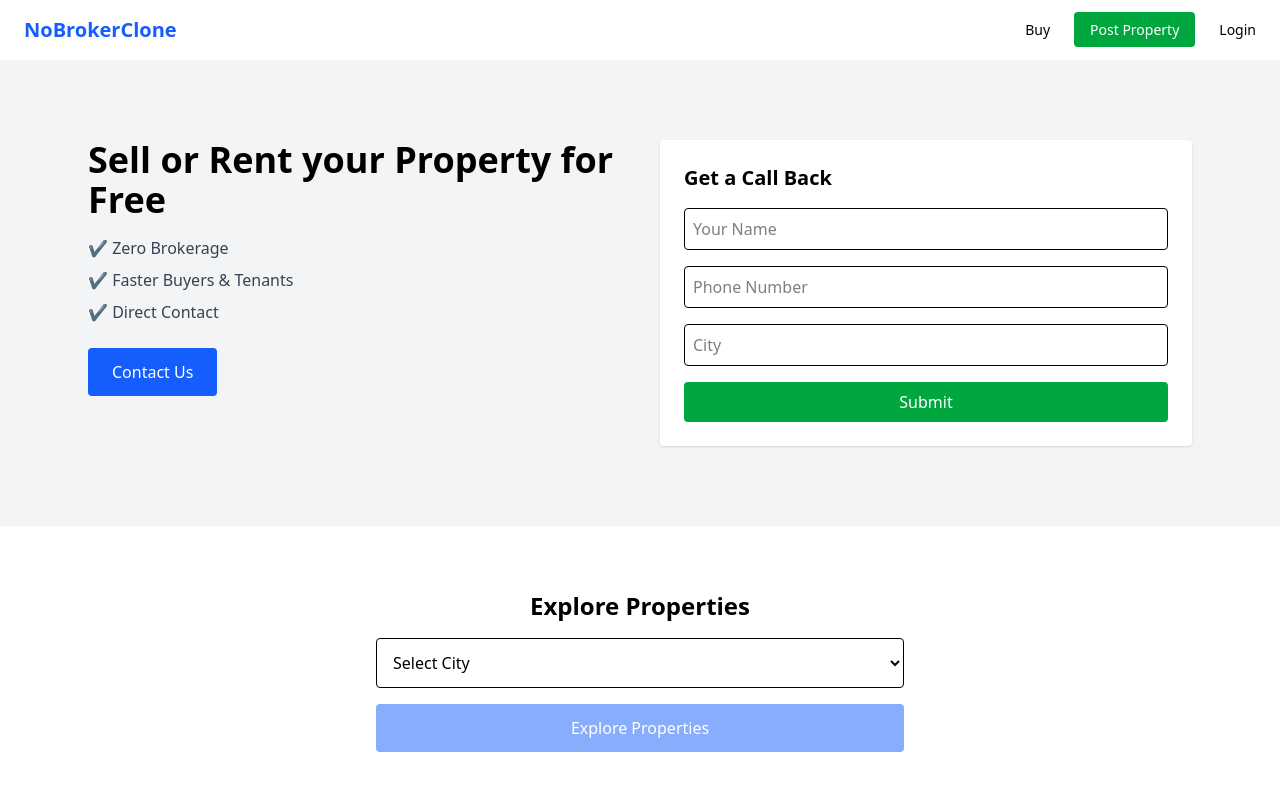
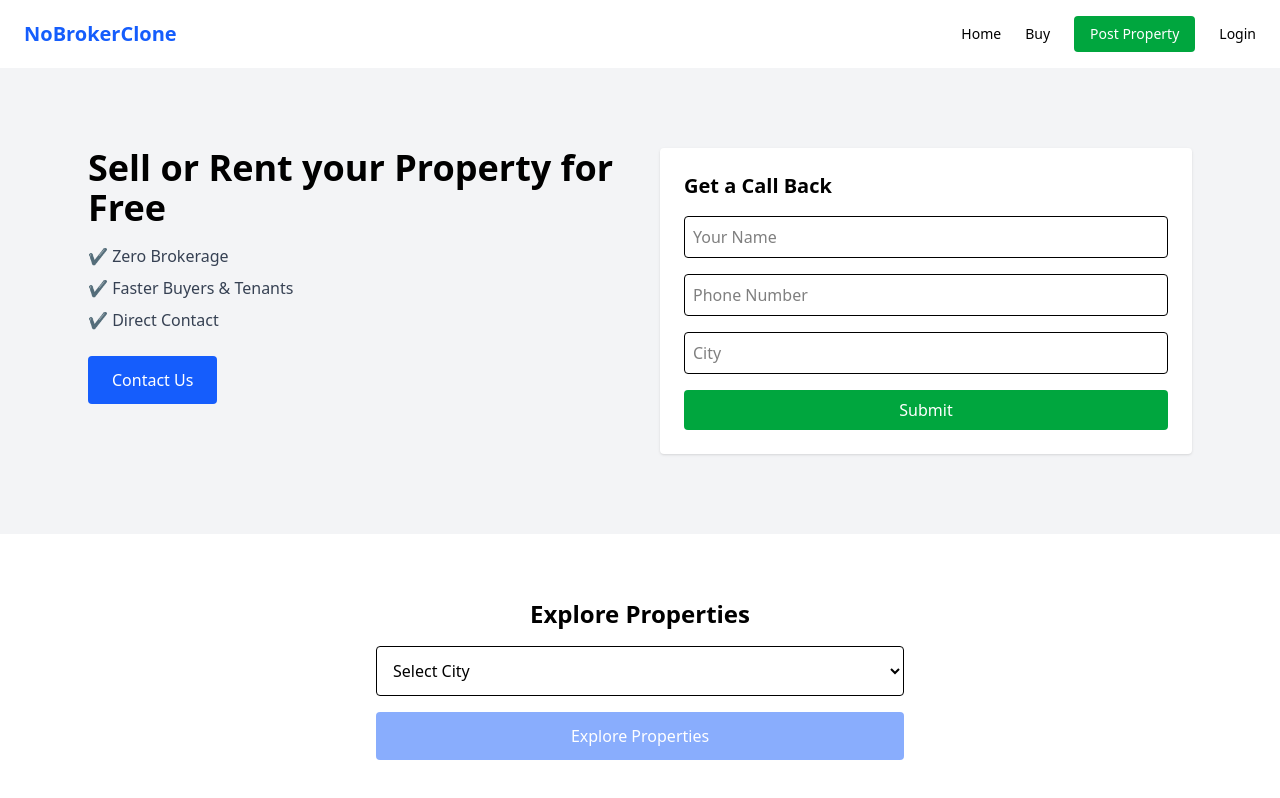
Before and after one commit to prince00795/real-estate-website, a React app in the folder frontend/: page / in a window 1280 px wide. Shown: the top 798 px of the page. Built offline with nearby package versions, Linux system fonts and the light colour scheme; the HTML template or start-up script is replaced by a standard one.

Commit message:
homepage added

```diff
--- a/frontend/src/components/Navbar.jsx
+++ b/frontend/src/components/Navbar.jsx
@@ -5,18 +5,32 @@ const Navbar = () => {
   return (
     <nav className="bg-white shadow-sm px-6 py-4 flex justify-between items-center">
 
-      {/* Logo */}
-      <Link to="/" className="text-xl font-bold text-blue-600">
+      {/* Logo / Home */}
+      <Link
+        to="/"
+        className="text-xl font-bold text-blue-600"
+      >
         NoBrokerClone
       </Link>
 
       {/* Menu */}
-      <div className="space-x-6 text-sm font-medium">
-        <Link to="/buy" className="hover:text-blue-600">
+      <div className="space-x-6 text-sm font-medium flex items-center">
+
+        {/* ✅ HOME BUTTON */}
+        <Link
+          to="/"
+          className="hover:text-blue-600"
+        >
+          Home
+        </Link>
+
+        <Link
+          to="/buy"
+          className="hover:text-blue-600"
+        >
           Buy
         </Link>
 
-        {/* ✅ THIS IS WHERE Post Property LINK GOES */}
         <Link
           to="/post"
           className="bg-green-600 text-white px-4 py-2 rounded hover:bg-green-700"
@@ -24,7 +38,10 @@ const Navbar = () => {
           Post Property
         </Link>
 
-        <Link to="/login" className="hover:text-blue-600">
+        <Link
+          to="/login"
+          className="hover:text-blue-600"
+        >
           Login
         </Link>
       </div>
--- a/frontend/src/pages/Home.jsx
+++ b/frontend/src/pages/Home.jsx
@@ -117,6 +117,8 @@ const Home = () => {
             <option value="Bangalore">Bangalore</option>
             <option value="Pune">Pune</option>
             <option value="Hyderabad">Hyderabad</option>
+
+
           </select>
 
           <button
--- a/frontend/src/pages/PostProperty.jsx
+++ b/frontend/src/pages/PostProperty.jsx
@@ -49,7 +49,7 @@ const PostProperty = () => {
             </p>
 
             <ul className="space-y-3 text-gray-700">
-              <li>✔ Zero Brokerage</li>
+              <li>✔ Zero  Brokerage</li>
               <li>✔ Direct owner-to-buyer contact</li>
               <li>✔ Faster responses</li>
             </ul>
```
